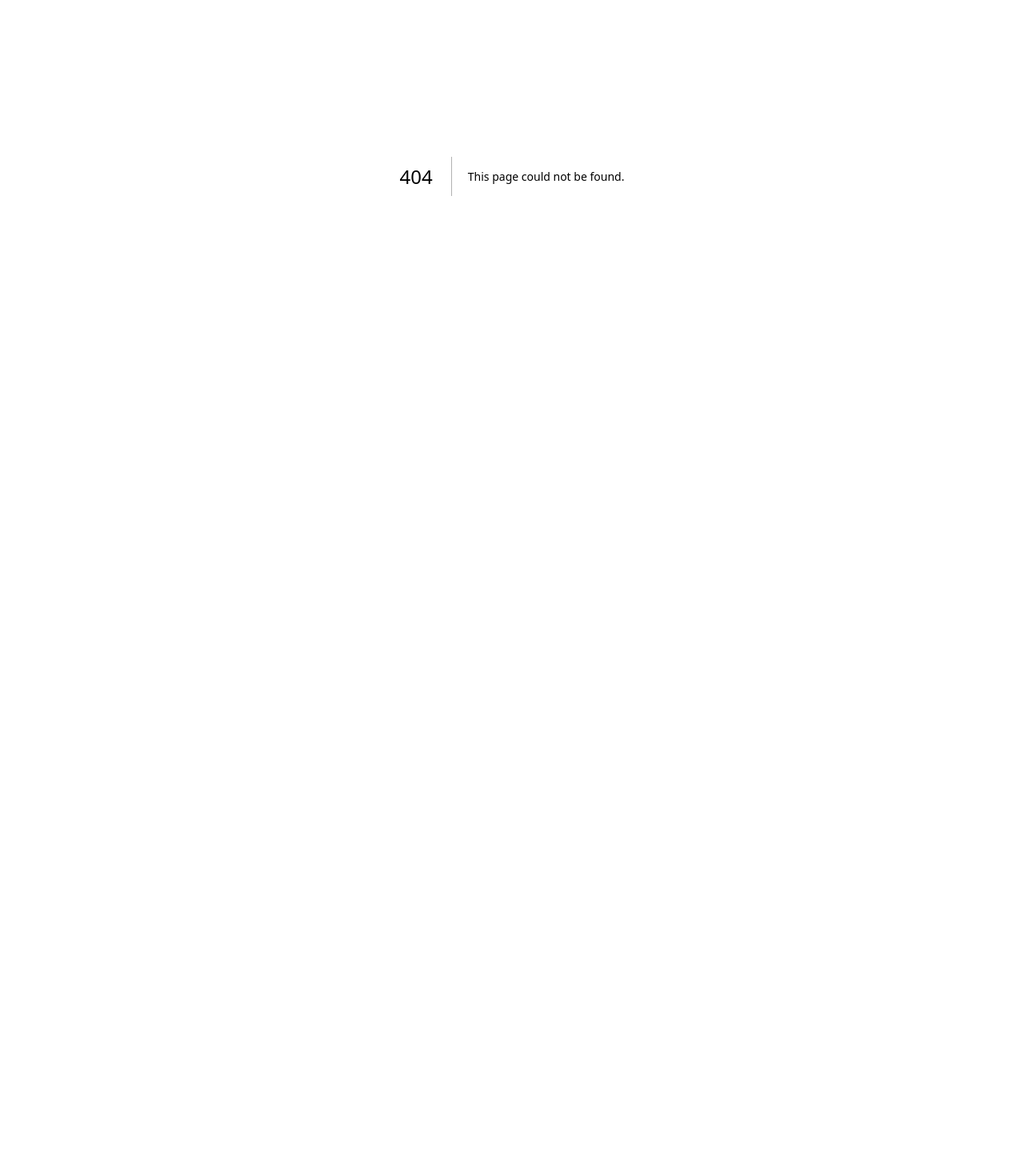
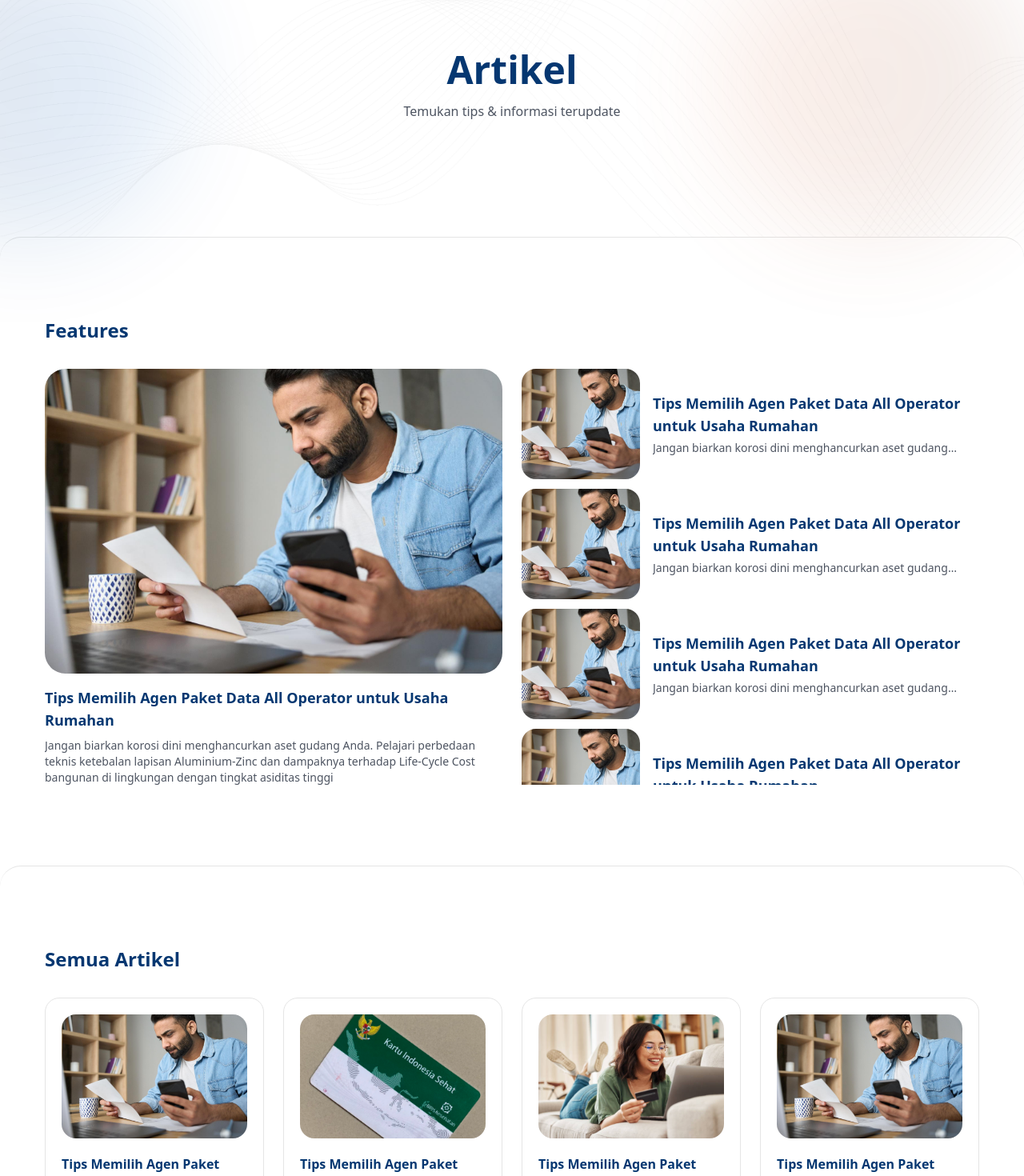
Before and after one commit to kopsus/rajapay, a Next.js app: page /artikel in a window 1280 px wide. Before the commit this address had no page. Shown: the part 180-1650 px from the top of the page at 80% size. Before the commit the page ends 800 px from the top, so only its background shows below. Built offline with nearby package versions, Linux system fonts and the light colour scheme.

Commit message:
feat : add article page

```diff
--- /dev/null
+++ b/app/(user)/artikel/page.tsx
@@ -0,0 +1,17 @@
+import { AllArticle } from "@/components/user/article/all-article";
+import { Features } from "@/components/user/article/features";
+import { HeroArticle } from "@/components/user/article/hero";
+import { Join } from "@/components/user/home/join";
+
+const page = () => {
+  return (
+    <div>
+      <HeroArticle />
+      <Features />
+      <AllArticle />
+      <Join />
+    </div>
+  );
+};
+
+export default page;
--- /dev/null
+++ b/components/card/article-2.tsx
@@ -0,0 +1,29 @@
+import Image from "next/image";
+
+export const Article2 = () => {
+  return (
+    <div className="flex items-center gap-4 min-h-34.5">
+      <div className="min-w-37 w-37 h-full rounded-2xl overflow-hidden">
+        <Image
+          src={"/img/article-1.jpg"}
+          alt="article"
+          width={0}
+          height={0}
+          sizes="100vw"
+          className="w-full h-full block object-cover"
+        />
+      </div>
+      <div className="space-y-1">
+        <p className="font-semibold text-lg text-primary">
+          Tips Memilih Agen Paket Data All Operator untuk Usaha Rumahan
+        </p>
+        <p className="line-clamp-1 text-[#4D5461] text-sm">
+          Jangan biarkan korosi dini menghancurkan aset gudang Anda. Pelajari
+          perbedaan teknis ketebalan lapisan Aluminium-Zinc dan dampaknya
+          terhadap Life-Cycle Cost bangunan di lingkungan dengan tingkat
+          asiditas tinggi
+        </p>
+      </div>
+    </div>
+  );
+};
--- a/components/footer.tsx
+++ b/components/footer.tsx
@@ -67,7 +67,7 @@ export const Footer = () => {
       <div className="w-full max-w-7xl mx-auto grid grid-cols-5 gap-14">
         <div className="col-span-2">
           <div className="flex flex-col gap-6">
-            <div className="flex items-center">
+            <div className="flex items-center gap-2">
               <Image src={"/img/logo.webp"} alt="logo" width={40} height={40} />
               <p className="font-bold text-primary text-3xl">Rajapay</p>
             </div>
--- a/components/header.tsx
+++ b/components/header.tsx
@@ -26,7 +26,7 @@ export const Header = () => {
     },
     {
       name: "Artikel",
-      href: "#",
+      href: "/artikel",
     },
   ];
 
--- /dev/null
+++ b/components/user/article/all-article.tsx
@@ -0,0 +1,48 @@
+import { Article1 } from "@/components/card/article-1";
+
+export const AllArticle = () => {
+  const articleList = [
+    {
+      imgUrl: "/img/article-1.jpg",
+      title: "Tips Memilih Agen Paket Data All Operator untuk Usaha Rumahan",
+      desc: " Jangan biarkan korosi dini menghancurkan aset gudang Anda. Pelajari perbedaan teknis ketebalan lapisan Aluminium-Zinc dan  dampaknya terhadap Life-Cycle Cost bangunan di lingkungan dengan tingkat asiditas tinggi",
+    },
+    {
+      imgUrl: "/img/article-2.webp",
+      title: "Tips Memilih Agen Paket Data All Operator untuk Usaha Rumahan",
+      desc: " Jangan biarkan korosi dini menghancurkan aset gudang Anda. Pelajari perbedaan teknis ketebalan lapisan Aluminium-Zinc dan dampaknya terhadap Life-Cycle Cost bangunan di lingkungan dengan tingkat asiditas tinggi",
+    },
+    {
+      imgUrl: "/img/article-3.jpg",
+      title: "Tips Memilih Agen Paket Data All Operator untuk Usaha Rumahan",
+      desc: " Jangan biarkan korosi dini menghancurkan aset gudang Anda. Pelajari perbedaan teknis ketebalan lapisan Aluminium-Zinc dan  dampaknya terhadap Life-Cycle Cost bangunan di lingkungan dengan tingkat asiditas tinggi",
+    },
+    {
+      imgUrl: "/img/article-1.jpg",
+      title: "Tips Memilih Agen Paket Data All Operator untuk Usaha Rumahan",
+      desc: " Jangan biarkan korosi dini menghancurkan aset gudang Anda. Pelajari perbedaan teknis ketebalan lapisan Aluminium-Zinc dan  dampaknya terhadap Life-Cycle Cost bangunan di lingkungan dengan tingkat asiditas tinggi",
+    },
+    {
+      imgUrl: "/img/article-2.webp",
+      title: "Tips Memilih Agen Paket Data All Operator untuk Usaha Rumahan",
+      desc: " Jangan biarkan korosi dini menghancurkan aset gudang Anda. Pelajari perbedaan teknis ketebalan lapisan Aluminium-Zinc dan dampaknya terhadap Life-Cycle Cost bangunan di lingkungan dengan tingkat asiditas tinggi",
+    },
+    {
+      imgUrl: "/img/article-3.jpg",
+      title: "Tips Memilih Agen Paket Data All Operator untuk Usaha Rumahan",
+      desc: " Jangan biarkan korosi dini menghancurkan aset gudang Anda. Pelajari perbedaan teknis ketebalan lapisan Aluminium-Zinc dan  dampaknya terhadap Life-Cycle Cost bangunan di lingkungan dengan tingkat asiditas tinggi",
+    },
+  ];
+  return (
+    <div className="container-section rounded-t-4xl border-t">
+      <div className="max-w-7xl mx-auto space-y-8">
+        <p className="text-2xl font-semibold text-primary">Semua Artikel</p>
+        <div className="grid grid-cols-4 gap-6">
+          {articleList.map((item, index) => (
+            <Article1 item={item} key={index} />
+          ))}
+        </div>
+      </div>
+    </div>
+  );
+};
--- /dev/null
+++ b/components/user/article/features.tsx
@@ -0,0 +1,43 @@
+import { Article2 } from "@/components/card/article-2";
+import Image from "next/image";
+
+export const Features = () => {
+  return (
+    <div className="container-section rounded-t-4xl border-t">
+      <div className="max-w-7xl mx-auto space-y-8">
+        <p className="text-2xl font-semibold text-primary">Features</p>
+        <div className="grid grid-cols-2 gap-6 w-full">
+          <div className="flex flex-col gap-4">
+            <Image
+              src={"/img/article-1.jpg"}
+              alt="article"
+              width={0}
+              height={0}
+              sizes="100vw"
+              className="w-full h-auto object-cover block rounded-4xl"
+            />
+            <div className="space-y-2">
+              <p className="font-semibold text-primary text-lg">
+                Tips Memilih Agen Paket Data All Operator untuk Usaha Rumahan
+              </p>
+              <p className="line-clamp-3 text-[#4D5461] text-sm">
+                Jangan biarkan korosi dini menghancurkan aset gudang Anda.
+                Pelajari perbedaan teknis ketebalan lapisan Aluminium-Zinc dan
+                dampaknya terhadap Life-Cycle Cost bangunan di lingkungan dengan
+                tingkat asiditas tinggi
+              </p>
+            </div>
+          </div>
+          <div className="flex flex-col gap-3 max-h-130 overflow-y-auto">
+            <Article2 />
+            <Article2 />
+            <Article2 />
+            <Article2 />
+            <Article2 />
+            <Article2 />
+          </div>
+        </div>
+      </div>
+    </div>
+  );
+};
--- /dev/null
+++ b/components/user/article/hero.tsx
@@ -0,0 +1,13 @@
+export const HeroArticle = () => {
+  return (
+    <div className="relative h-94.5 w-full">
+      <div className="absolute top-0 left-0 w-full h-full bg-[url(/img/bg-abstrack.png)] bg-cover bg-center bg-no-repeat opacity-40" />
+      <div className="pointer-events-none absolute -left-20 md:-left-40 top-0 w-64 h-64 md:w-96 md:h-96 bg-linear-to-r from-[#053771]/40 to-[#0A69D7]/40 rounded-full blur-3xl opacity-20 md:opacity-30 z-0" />
+      <div className="pointer-events-none absolute right-0 bottom-0 w-64 h-64 md:w-96 md:h-96 bg-linear-to-r from-[#EF8659]/40 to-[#894D33]/40 rounded-full blur-3xl opacity-20 md:opacity-30 z-0" />
+      <div className="relative flex flex-col justify-center gap-4 items-center text-center z-50 h-full">
+        <p className="font-semibold text-primary text-5xl">Artikel</p>
+        <p className="text-[#4D5461]">Temukan tips & informasi terupdate</p>
+      </div>
+    </div>
+  );
+};
```
